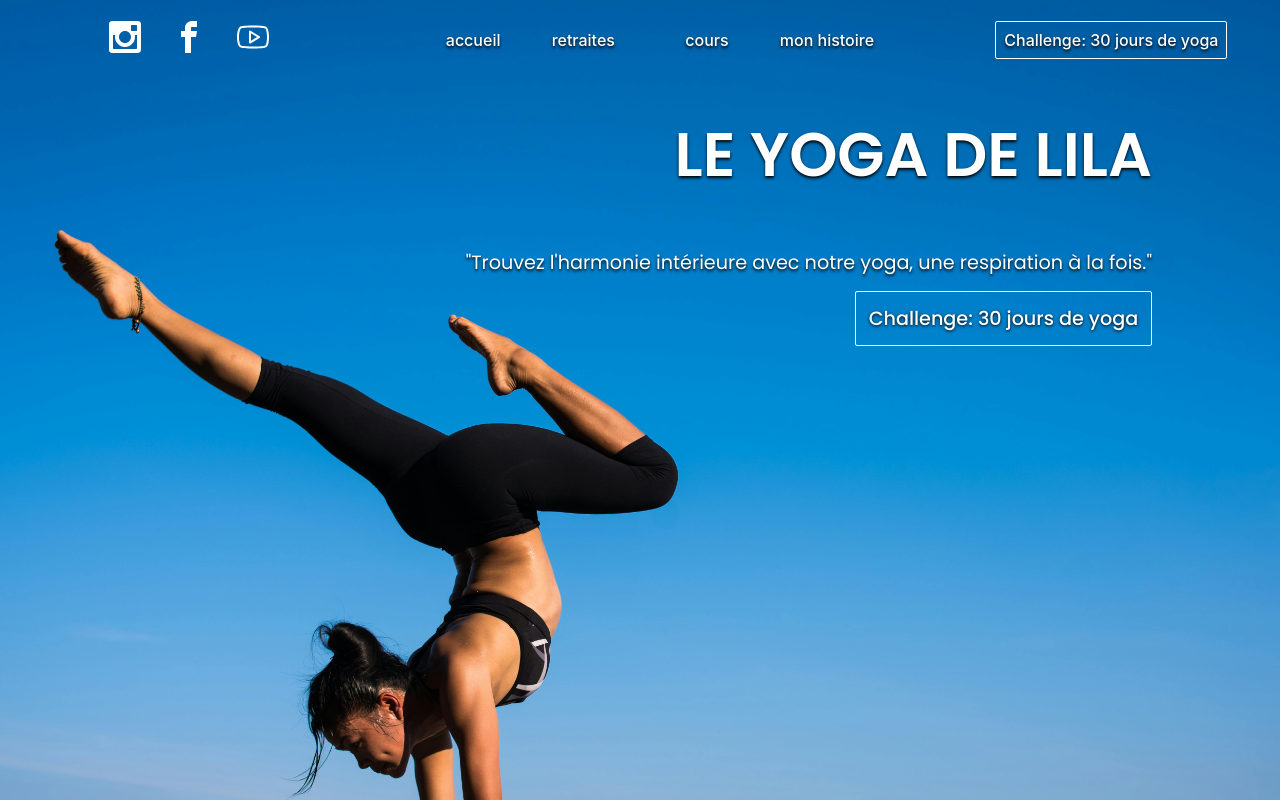
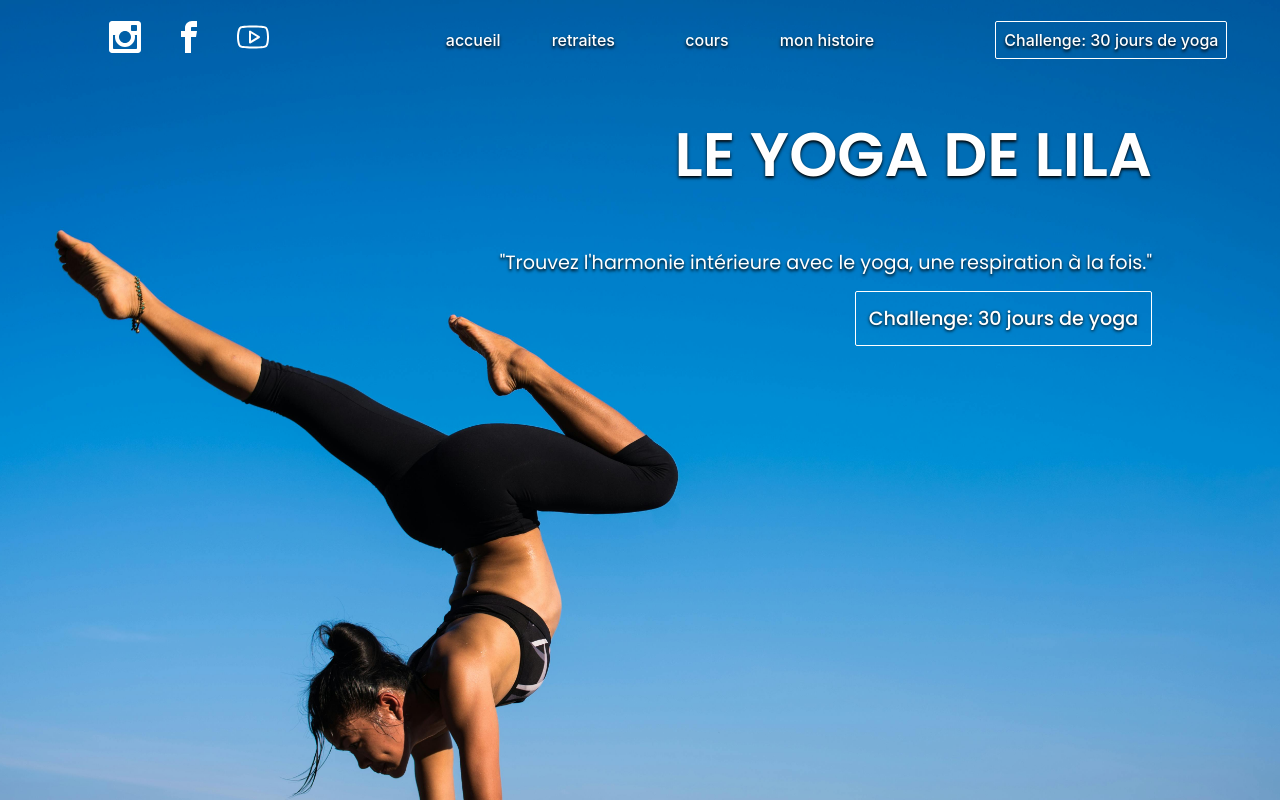
Before and after one commit to LucileLf/my-portfolio-ux, a React (Vite) app: page / in a window 1280 px wide. Shown: the top 800 px of the page. Built offline with nearby package versions, Linux system fonts and the light colour scheme.

Commit message:
fix typo

```diff
--- a/src/components/Hero.tsx
+++ b/src/components/Hero.tsx
@@ -5,7 +5,7 @@ const Hero = () => {
         <div className='hero-container'>
             {/* <img className='hero-image' src="./assets/bakground.jpg" alt="" /> */}
             <h1 className='titre'>LE YOGA DE LILA</h1>
-            <p className='slogan'>"Trouvez l'harmonie intérieure avec notre yoga, une respiration à la fois."</p>
+            <p className='slogan'>"Trouvez l'harmonie intérieure avec le yoga, une respiration à la fois."</p>
             <div className='challenge-btn'>
                 <a href="/challenge">
                     Challenge: 30 jours de yoga
--- a/src/styles/Classes.css
+++ b/src/styles/Classes.css
@@ -1,6 +1,6 @@
 .classes-container{
     /* color: #CEDAC6; */
-    color: var(--textcl)
+    color: var(--textcl);
     /* z-index: 1000; */
     /* background-color: #59583A; */
     /* background-color: #596B4C; */
```
